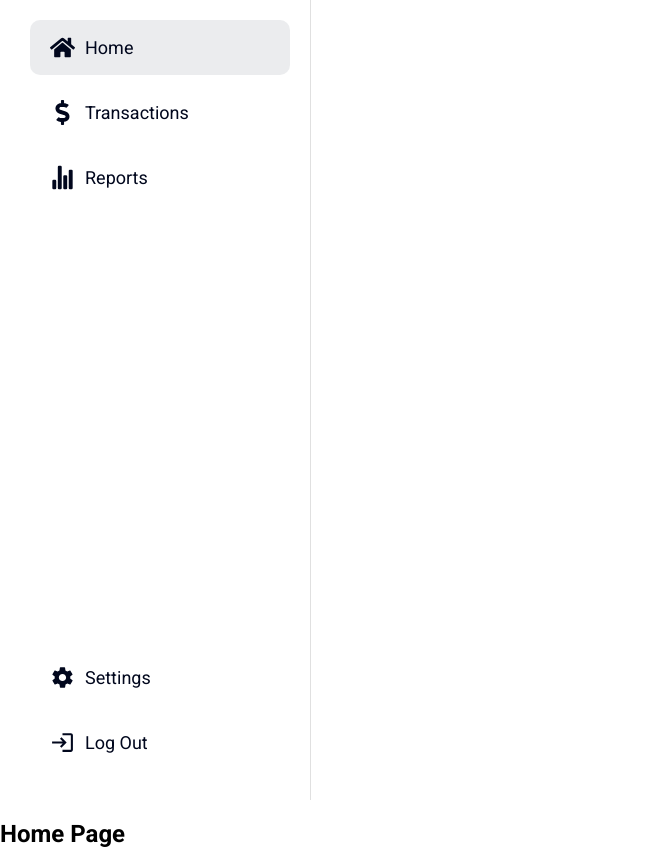
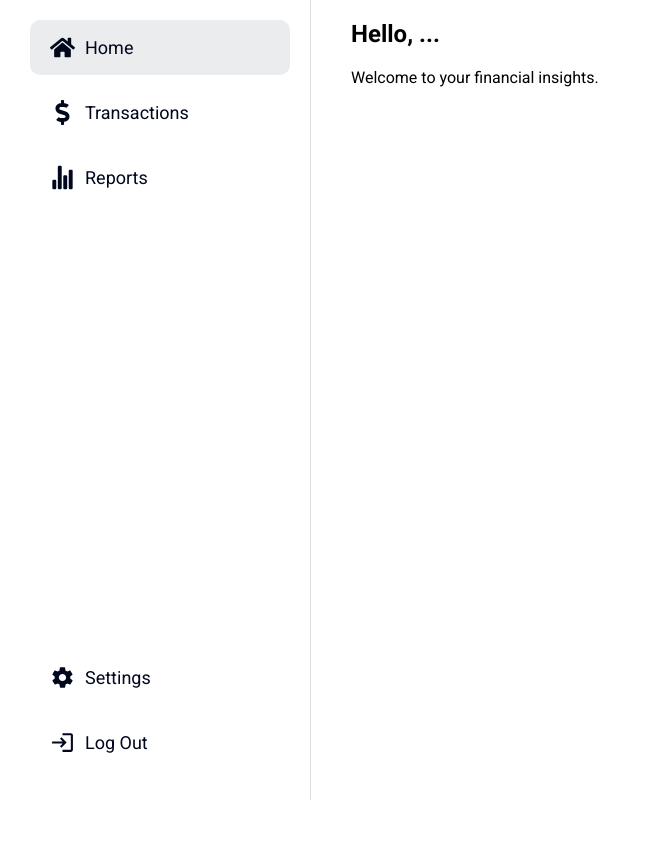
Before and after one commit to AlexShatokhin/budgetTracker, a React (Create React App) app in the folder client/: page /home in a window 1280 px wide. Shown: the whole page, without its empty margins (0-660 px from the left). After the commit the page ends 800 px from the top, so only its background shows below. Built offline with nearby package versions, Linux system fonts and the light colour scheme; sample sign-in values are in the browser's storage.

Commit message:
some design fixes

```diff
--- a/client/src/react/components/Layout/Layout.tsx
+++ b/client/src/react/components/Layout/Layout.tsx
@@ -1,9 +1,11 @@
 import { FC } from "react"
 import Menu from "../Menu/Menu"
+import "./layout.scss"
 
 type LayoutProps = {
     children: React.ReactNode
 }
+
 const Layout : FC<LayoutProps> = ({children}) => {
     return (
         <div className="layout">
--- /dev/null
+++ b/client/src/react/components/Layout/layout.scss
@@ -0,0 +1,7 @@
+.layout{
+    display: flex;
+}
+
+.content{
+    margin-left: 40px;
+}
--- a/client/src/react/pages/HomePage/HomePage.tsx
+++ b/client/src/react/pages/HomePage/HomePage.tsx
@@ -5,7 +5,8 @@ const HomePage = () => {
     return (
         <section className="home">
             <Layout>
-                <h1>Home Page</h1>
+                <h1>Hello, ...</h1>
+                <p>Welcome to your financial insights.</p>
             </Layout>
         </section>
     )
--- a/client/src/react/pages/NotFoundPage/NotFoundPage.tsx
+++ b/client/src/react/pages/NotFoundPage/NotFoundPage.tsx
@@ -3,8 +3,10 @@ import { FaChevronLeft } from "react-icons/fa";
 import { Link } from "react-router-dom";
 
 import "./not_found.scss"
+import Layout from "../../components/Layout/Layout";
 const NotFoundPage = () => {
     return (
+        <Layout>
             <div className="error">
                 <img src={NotFoundImage} alt="404 Not Found" className="error__image" />
                 <div className="error__text">
@@ -16,6 +18,8 @@ const NotFoundPage = () => {
                     </Link>
                 </div>
             </div>
+        </Layout>
+
     )
 }
 
```
Lines whose indentation alone changed are shown as unchanged.
